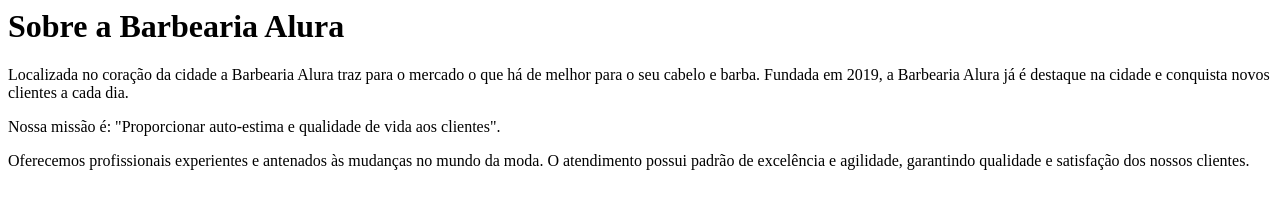
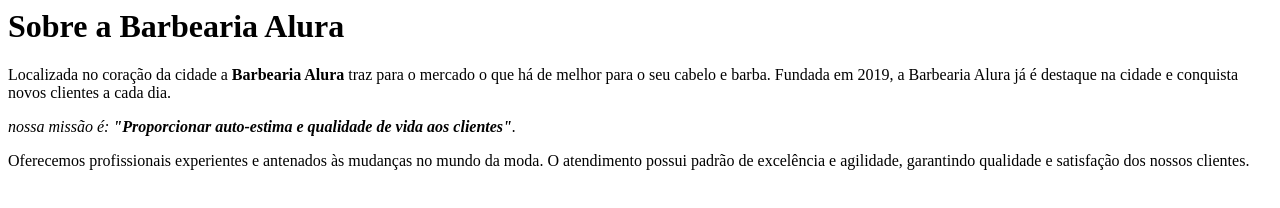
Before and after one commit to piresp/html_css_01, a plain HTML site: page index.html in a window 1280 px wide. Drawn offline with Linux system fonts and the light colour scheme.

Commit message:
Update index.html
02_aula

```diff
--- a/index.html
+++ b/index.html
@@ -1,9 +1,9 @@
 <h1>Sobre a Barbearia Alura</h1>
 
-<p>Localizada no coração da cidade a Barbearia Alura traz para o mercado o que há de melhor para o seu cabelo e barba.
+<p>Localizada no coração da cidade a <strong>Barbearia Alura</strong> traz para o mercado o que há de melhor para o seu cabelo e barba.
     Fundada em 2019, a Barbearia Alura já é destaque na cidade e conquista novos clientes a cada dia.</p>
 
-<p>Nossa missão é: "Proporcionar auto-estima e qualidade de vida aos clientes".</p>
+<p><em> nossa missão é: <strong>"Proporcionar auto-estima e qualidade de vida aos clientes"</strong>.</em></p>
 
 <p>Oferecemos profissionais experientes e antenados às mudanças no mundo da moda.
     O atendimento possui padrão de excelência e agilidade, garantindo qualidade e satisfação dos nossos clientes.</p>
```
